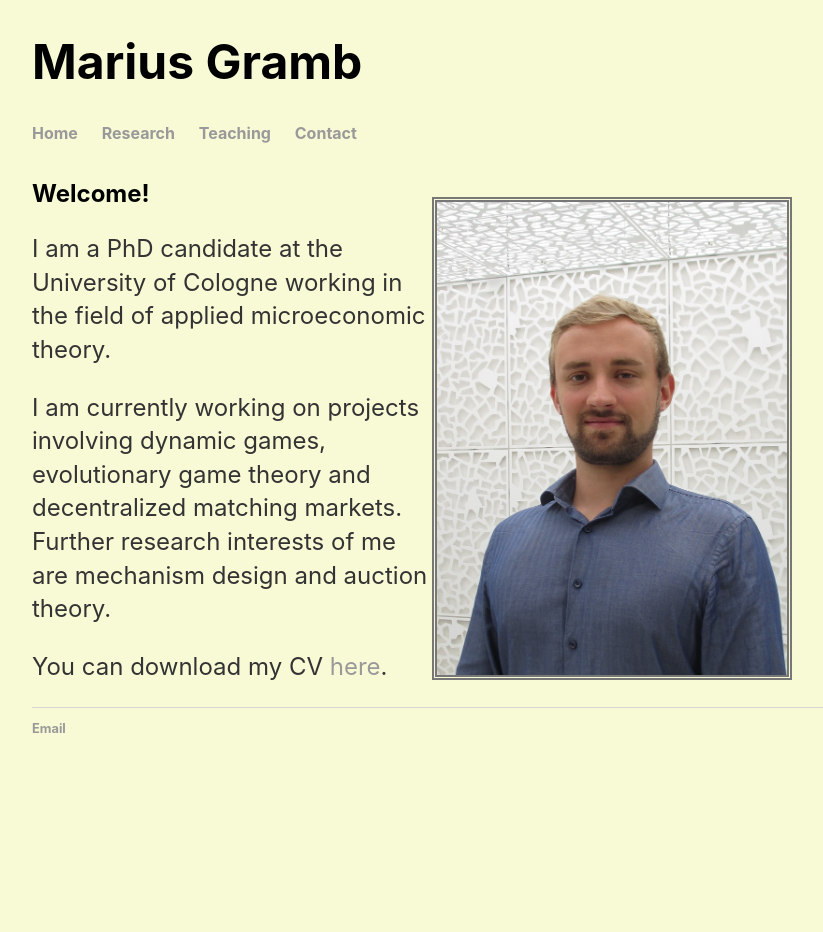
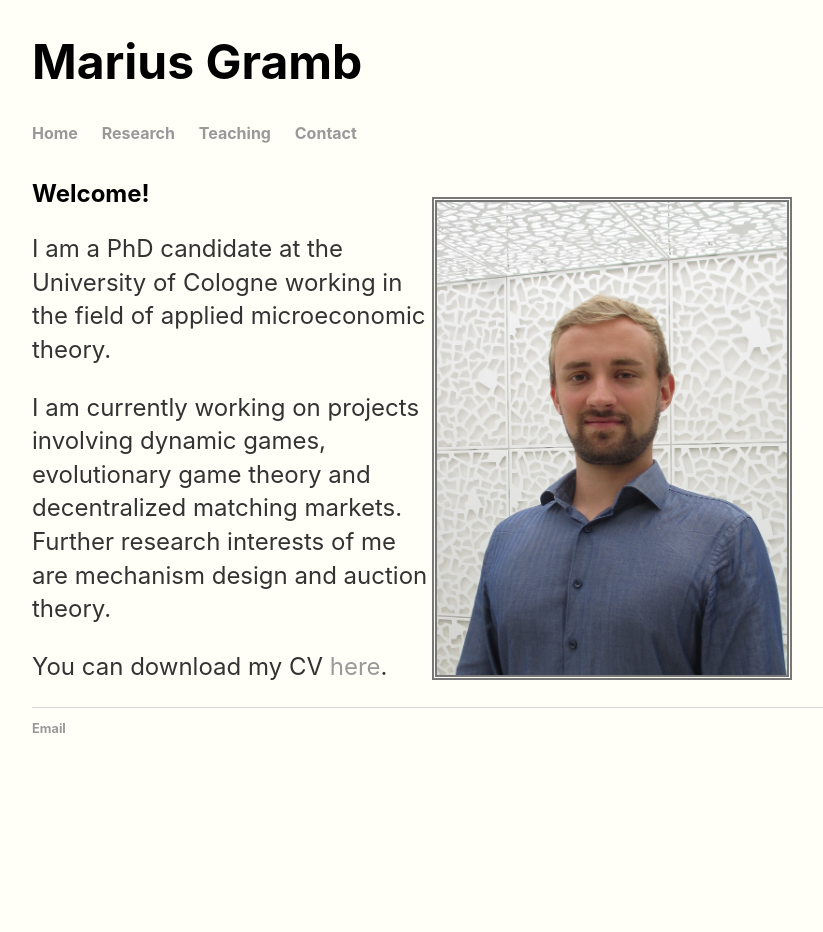
Before and after one commit to mariusgramb/mariusgramb.github.io, a Jekyll site: the page built from index.html, in a window 1280 px wide. Shown: the whole page, without its empty margins (208-1031 px from the left). Built offline with Jekyll 4.4.1, drawn with Linux system fonts in a browser that asks for light colours.

Commit message:
Update home.css

```diff
--- a/css/home.css
+++ b/css/home.css
@@ -1,4 +1,4 @@
-html { background-color: #F8F9D5; /* Look for HTML color codes online */
+html { background-color: #FFFFF8; /* Look for HTML color codes online */
 }
 
 body {
@@ -7,7 +7,7 @@ body {
     min-height: 100vh;
     max-width: 800px;
     font-family: -apple-system, BlinkMacSystemFont, "Avenir Next", Avenir, "Nimbus Sans L", Roboto, "Noto Sans", "Segoe UI", Arial, Helvetica, "Helvetica Neue", sans-serif;
-    background-color: #F8F9D5;
+    background-color: #FFFFF8;
 }
 nav ul, footer ul {
     font-family:-apple-system, BlinkMacSystemFont, "Avenir Next", Avenir, "Nimbus Sans L", Roboto, "Noto Sans", "Segoe UI", Arial, Helvetica, "Helvetica Neue", sans-serif;
```
